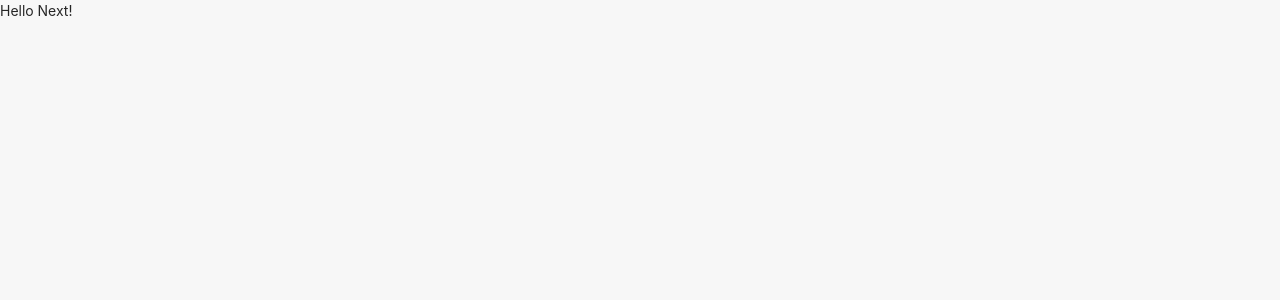
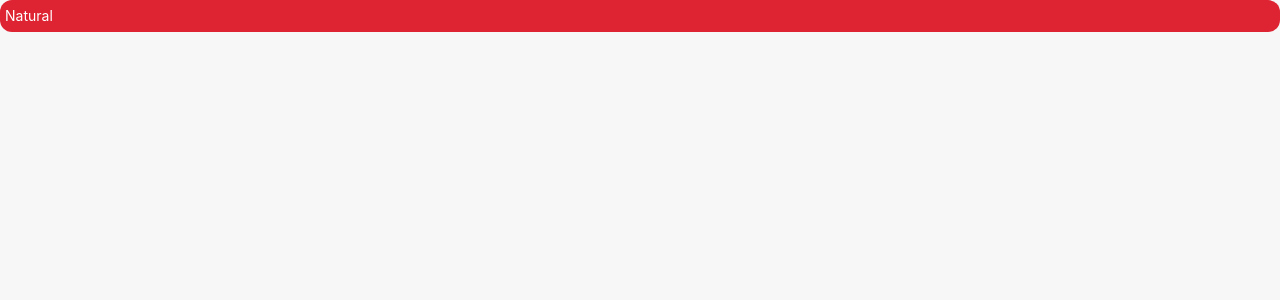
Before and after one commit to DaianeBarizon/next-pokemon, a Next.js app: page / in a window 1280 px wide. Shown: the top 300 px of the page. Built offline with nearby package versions, Linux system fonts and the light colour scheme.

Commit message:
feat(components): create component TypeLabel

```diff
--- /dev/null
+++ b/components/atoms/TypeLabel/TypeLabel.js
@@ -0,0 +1,11 @@
+
+import React from "react";
+import { TypeWrapper } from "./style";
+
+export const TypeLabel = ({ type }) => {
+  return (
+    <TypeWrapper color="#FFFFFF" background="#DE2332">
+      {type || "Natural"}
+    </TypeWrapper>
+  );
+};
--- /dev/null
+++ b/components/atoms/TypeLabel/index.js
@@ -0,0 +1 @@
+export { TypeLabel } from './TypeLabel';
--- /dev/null
+++ b/components/atoms/TypeLabel/style.js
@@ -0,0 +1,8 @@
+import styled from 'styled-components';
+
+export const TypeWrapper = styled.div`
+    padding: 5px;
+    border-radius: 12px;
+    color: ${({ color }) => color || "#9f9f9f"};
+    background: ${({ background }) => background || "#242424"};
+`;
--- a/pages/index.js
+++ b/pages/index.js
@@ -1,9 +1,6 @@
 import React from 'react';
+import { TypeLabel } from '../components/atoms/TypeLabel';
 
-// import { Container } from './styles';
-
-function pages() {
-  return <p>Hello Next!</p>
+export default function index() {
+  return <TypeLabel />
 }
-
-export default pages;
```
